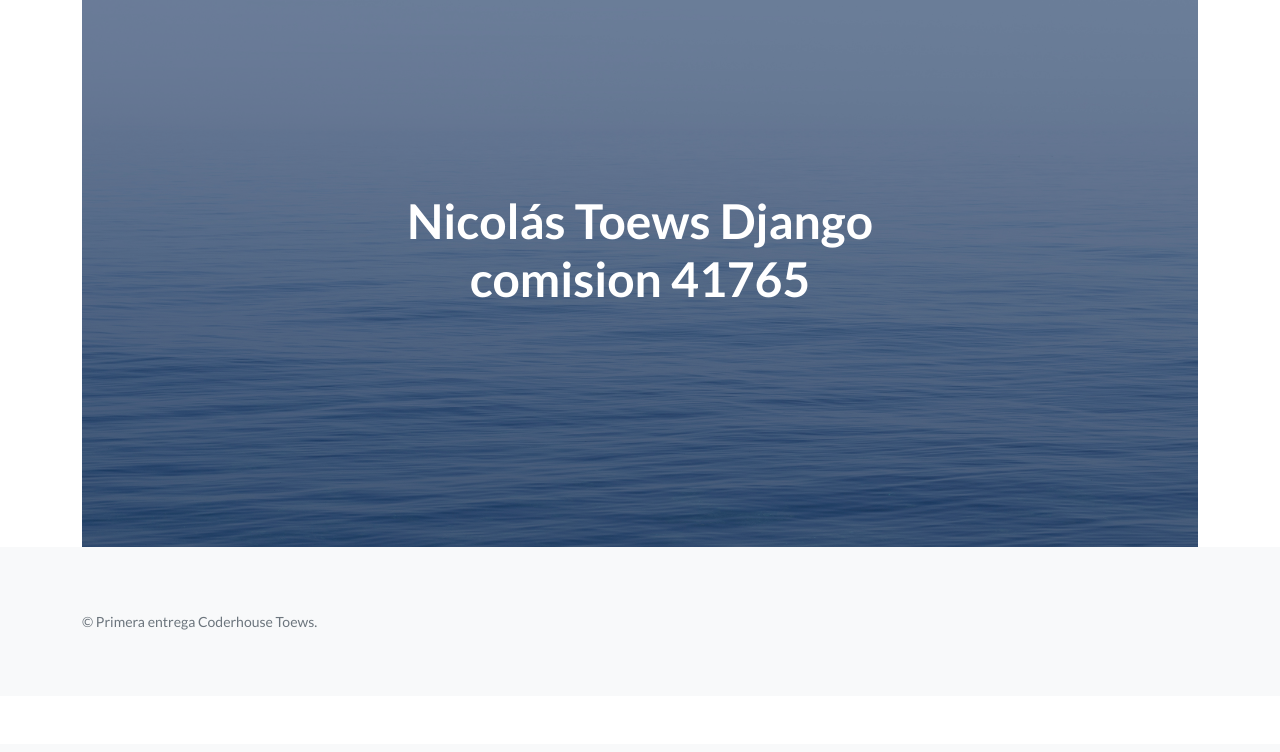
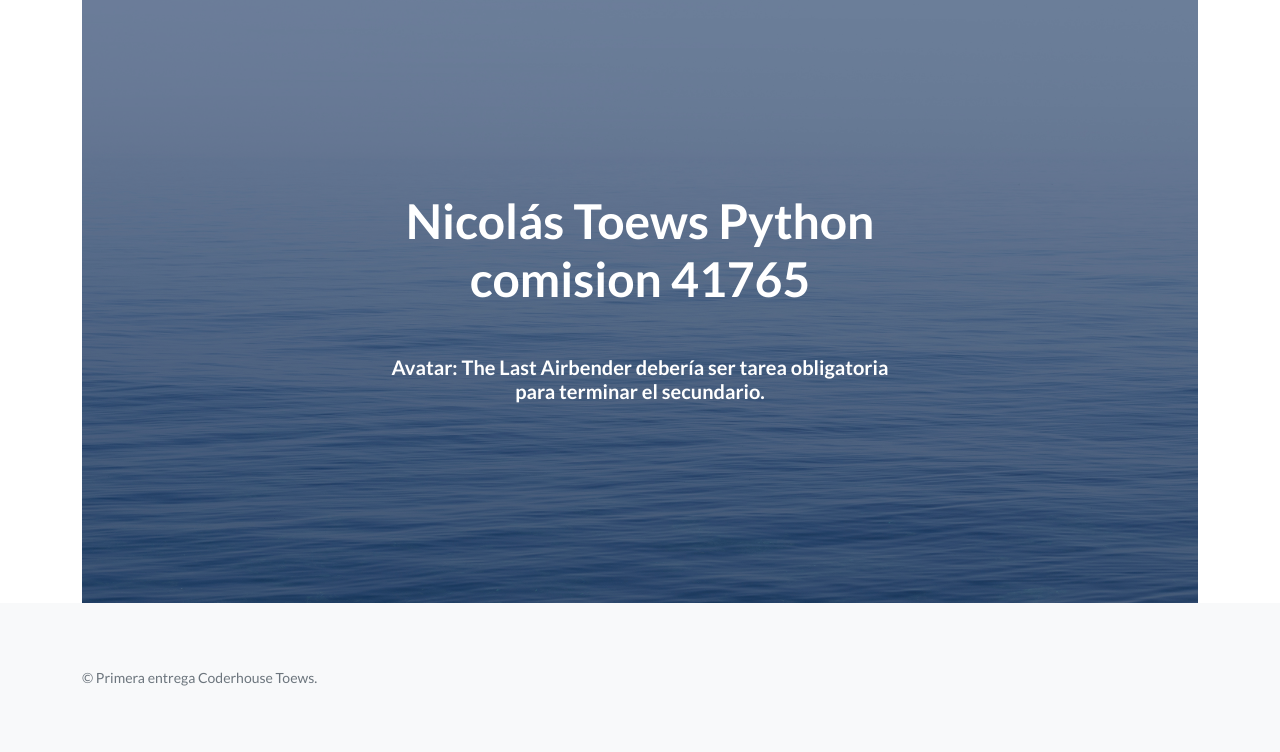
Before and after one commit to nicolastoews/Entrega1-TOEWS, a Django app: page /about/ in a window 1280 px wide. Shown: the part 56-808 px from the top of the page. Before the commit the page ends 686 px from the top, so only its background shows below. Run offline with Django 4.2, Linux system fonts and the light colour scheme; some libraries are stand-ins or nearby versions.

Commit message:
Algunos cambios en el about

```diff
--- a/home/templates/home/about.html
+++ b/home/templates/home/about.html
@@ -15,7 +15,8 @@
                     <h1 class="mb-5">
                         {% block h1_texto_header %}
                         <!-- Page heading-->
-                        Nicolás Toews Django comision 41765
+                        Nicolás Toews Python comision 41765<br>
+                        <h5>Avatar: The Last Airbender debería ser tarea obligatoria para terminar el secundario.</h5>
                         {% endblock h1_texto_header %}
                     </h1>
                 </div>
```
